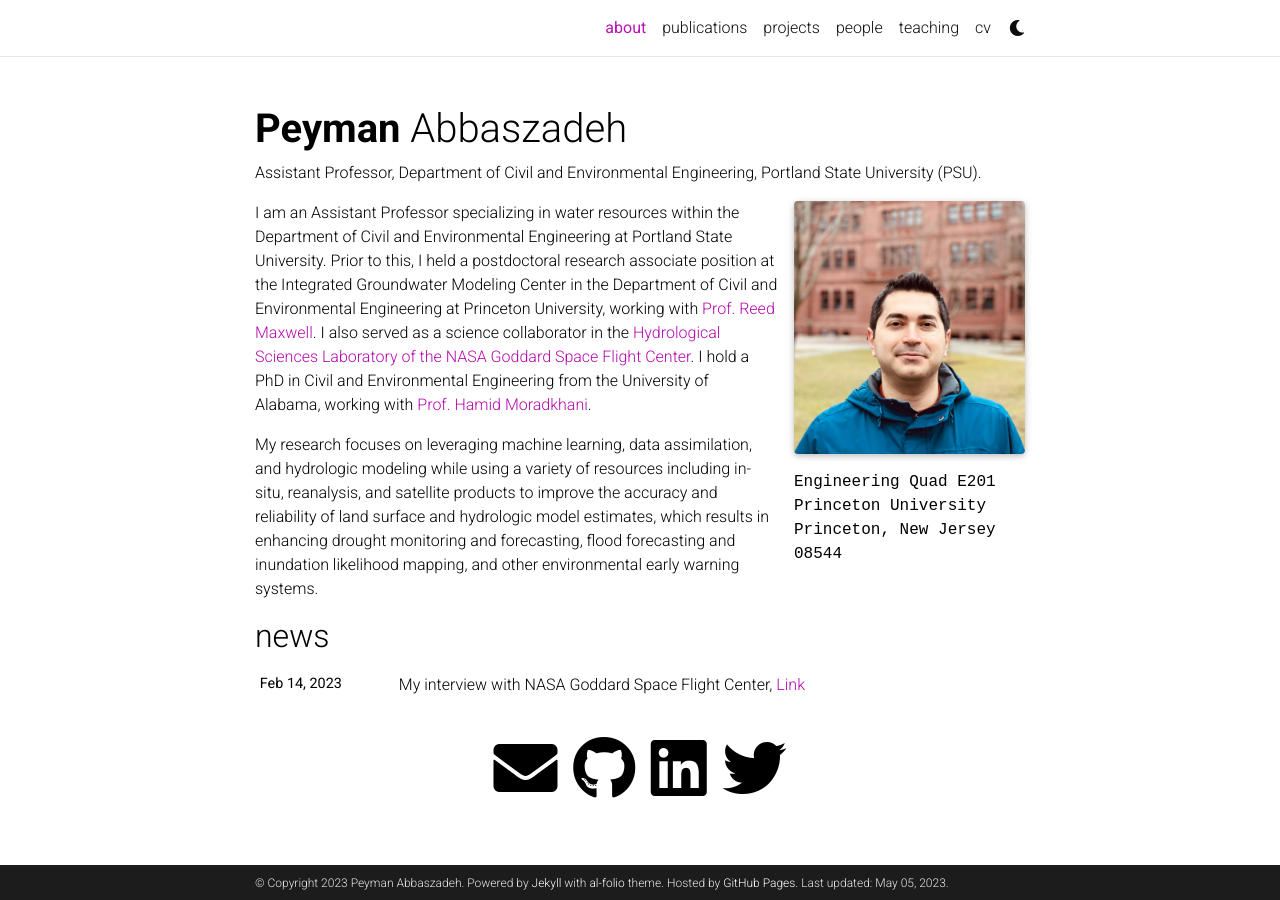
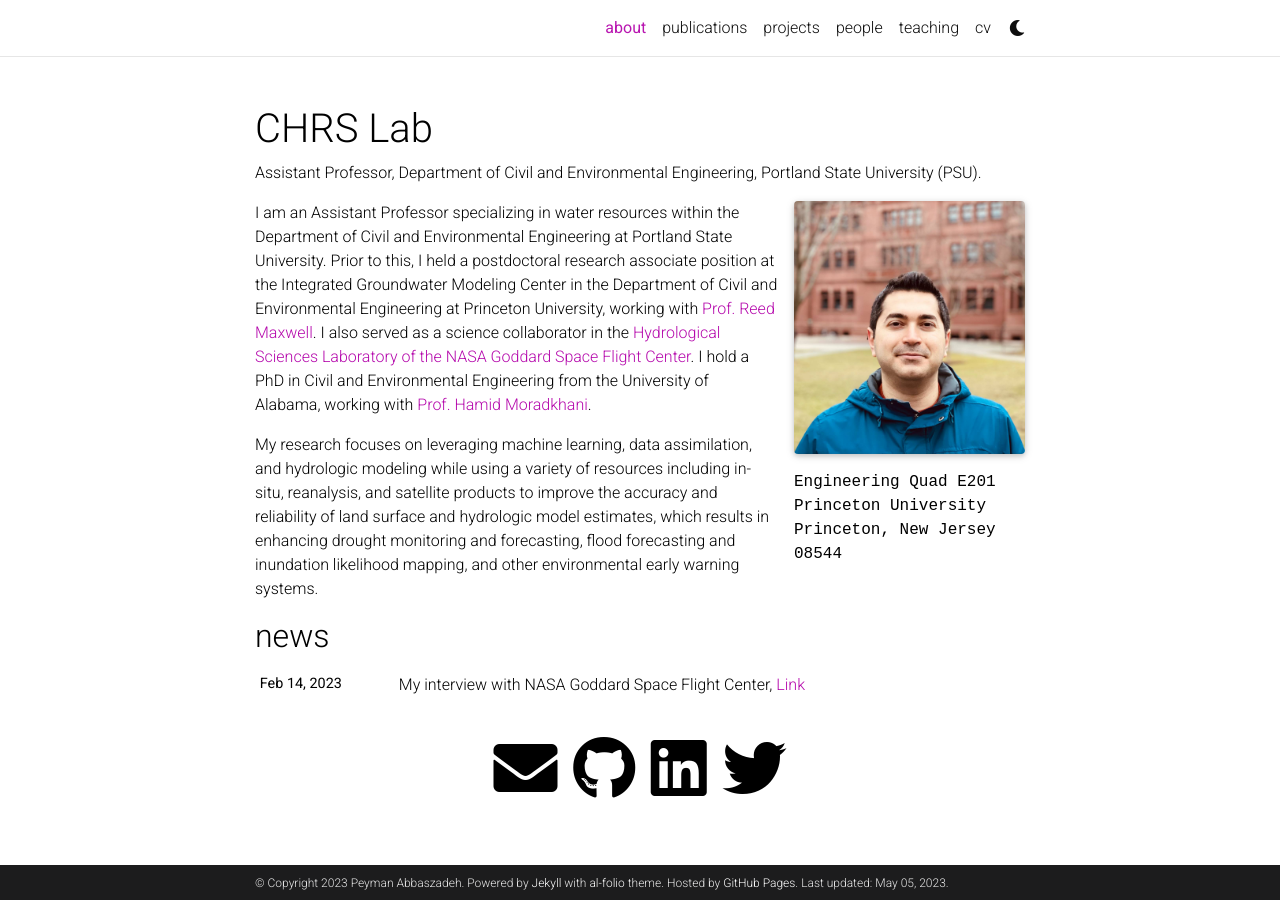
Before and after one commit to Pabbaszadeh/Pabbaszadeh.github.io, a Jekyll site: the page built from _pages/about.md, in a window 1280 px wide. Built offline with Jekyll 4.4.1, drawn with Linux system fonts in a browser that asks for light colours; full-size pictures stand in for the smaller copies a plugin makes; comment, search, counter and statistics services are not loaded; a style sheet for code colours, icons or effects is not loaded.

Commit message:
Update _config.yml

```diff
--- a/_config.yml
+++ b/_config.yml
@@ -2,7 +2,7 @@
 # Site settings
 # -----------------------------------------------------------------------------
 
-title: blank # the website title (if blank, full name will be used instead)
+title: CHRS Lab # the website title (if blank, full name will be used instead)
 first_name: Peyman
 middle_name:
 last_name: Abbaszadeh
```
